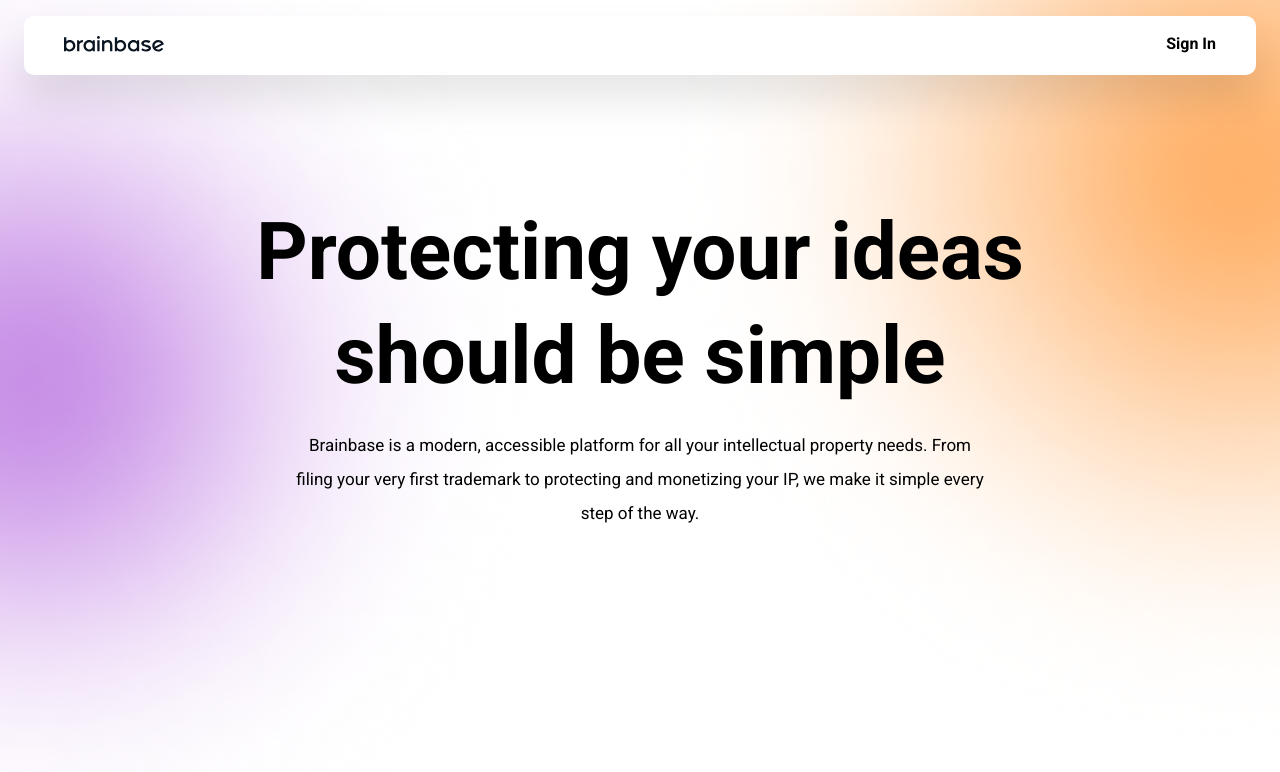
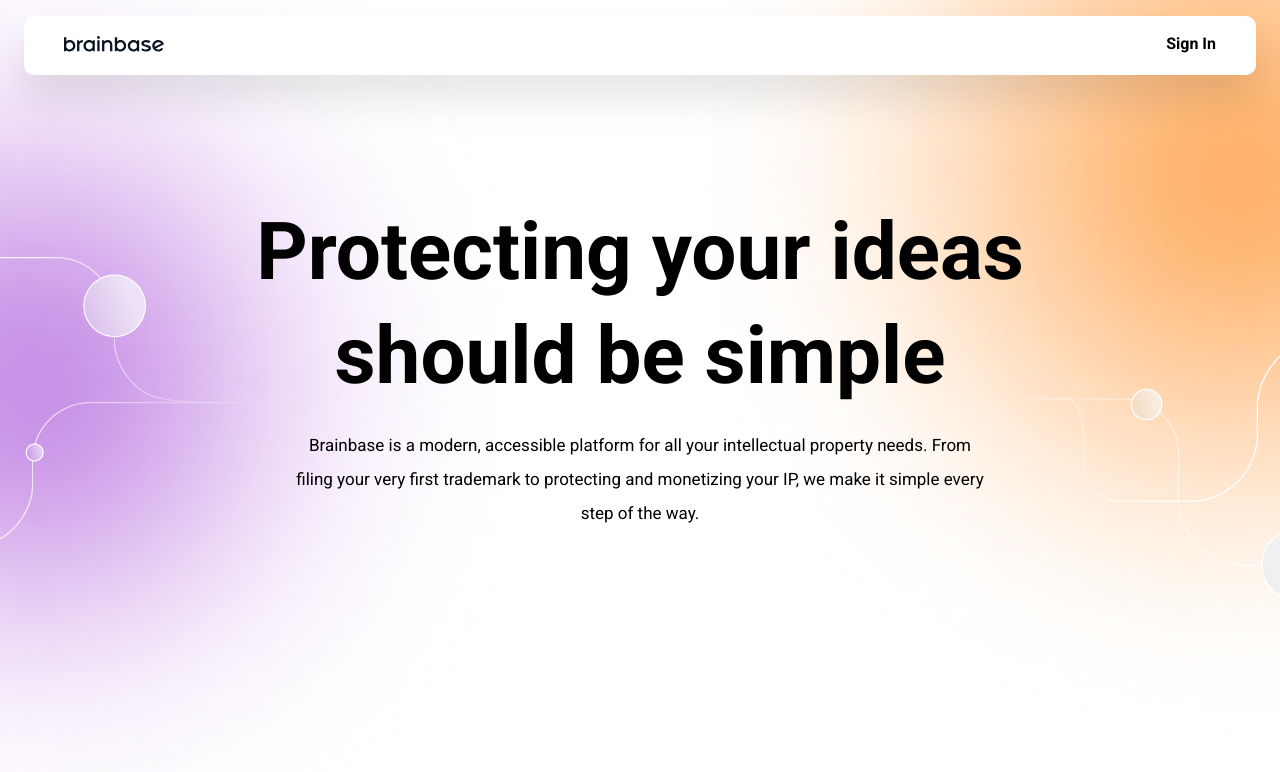
Before and after one commit to mikechi4/brainbase, a React (Create React App) app: page / in a window 1280 px wide. Shown: the top 772 px of the page. Built offline with nearby package versions, Linux system fonts and the light colour scheme.

Commit message:
adding in circuit images

```diff
--- a/src/components/Hero/Hero.js
+++ b/src/components/Hero/Hero.js
@@ -1,13 +1,20 @@
 import React from 'react';
 
 import './Hero.scss'
+import circuit_left from '../../assets/hero/Circut-Left.png';
+import circuit_right from '../../assets/hero/Circut-Right.png';
 
 const Hero = () => {
     return(
         <section className="hero">
             {/* <canvas></canvas> */}
-            <div className="hero__circle-left"></div>
-            <div className="hero__circle-right"></div>
+            <div className="hero__circle-left">
+                <img src={circuit_left} className="hero__circuit-left-img" aria-hidden="true"/>
+            </div>
+
+            <div className="hero__circle-right">
+                <img src={circuit_right} className="hero__circuit-right-img" aria-hidden="true"/>
+            </div>
             <div className="hero__content-container">
                 <h1 className="hero__title">
                     Protecting your ideas should be simple
--- a/src/components/Hero/Hero.scss
+++ b/src/components/Hero/Hero.scss
@@ -24,6 +24,13 @@
         background-position: center;
         background-size: cover;
         z-index: -1;
+        .hero__circuit-left-img {
+            width: 50%;
+            position: absolute;
+            bottom: 50%;
+            left: 0;
+            transform: translate(0,50%);
+        }
     }
 
     .hero__circle-right {
@@ -36,6 +43,13 @@
         background-position: center;
         background-size: cover;
         z-index: -1;
+        .hero__circuit-right-img {
+            width: 50%;
+            position: absolute;
+            bottom: 43%;
+            right: 0;
+            transform: translate(0,50%);
+        }
     }
 
     .hero__title {
```
Also changed, not shown: src/assets/hero/Circut-Left.png (added), src/assets/hero/Circut-Right.png (added).
